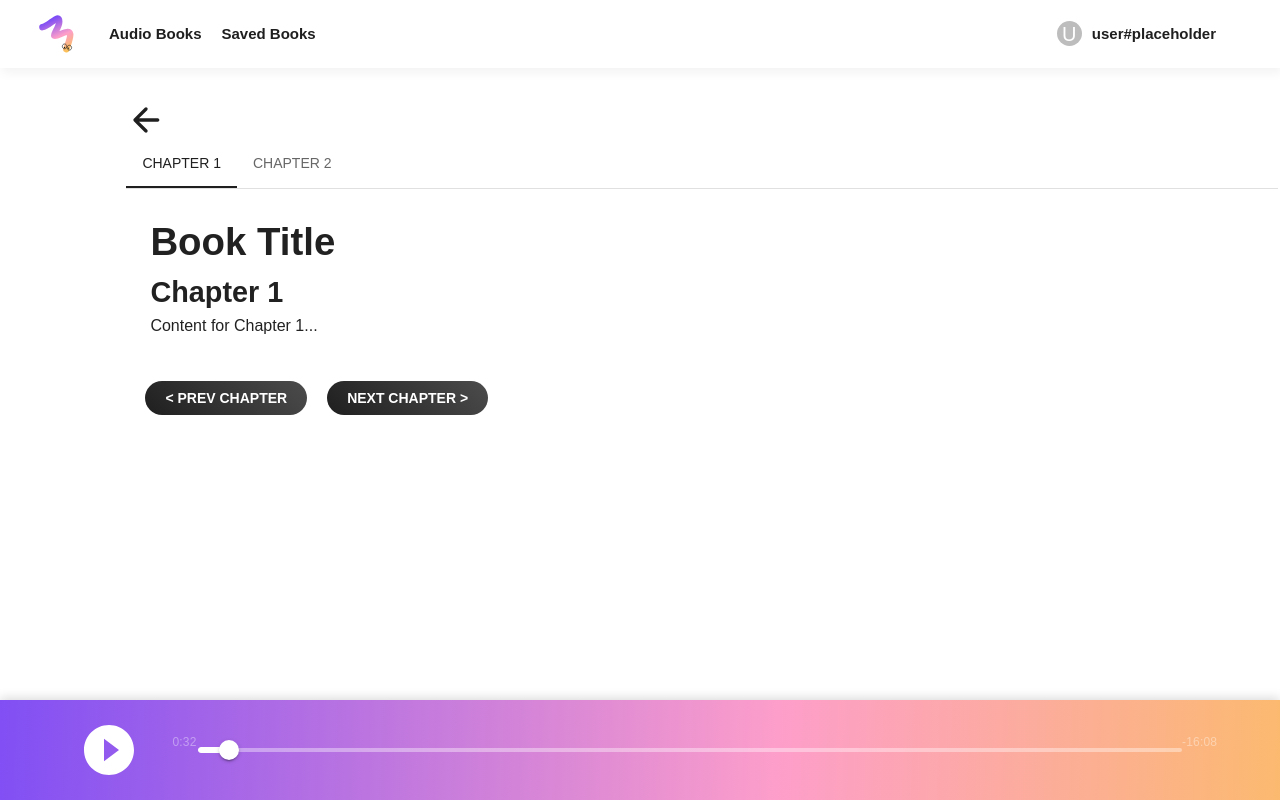
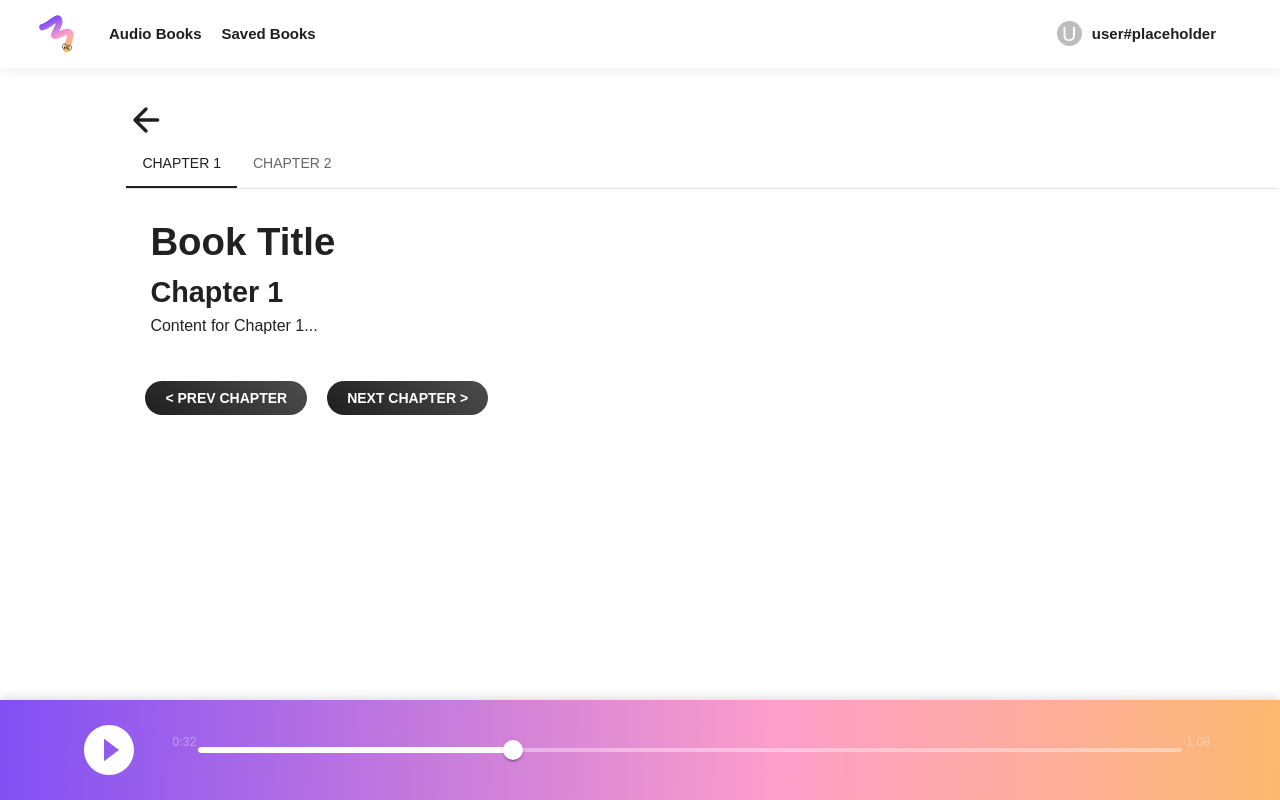
Before and after one commit to Marthenn/wbd-2-spa, a React (Vite) app in the folder spa-app/: page /AudioBooks/1/Read in a window 1280 px wide. Shown: the top 800 px of the page. Built offline with nearby package versions, Linux system fonts and the light colour scheme.

Commit message:
fix: audio per chapter

```diff
--- a/spa-app/src/components/MembershipRequestDialog/SignUpDialog.tsx
+++ b/spa-app/src/components/MembershipRequestDialog/SignUpDialog.tsx
@@ -144,7 +144,7 @@ import {
     return (
       <>
         <Dialog open={open} onClose={handleClose} fullScreen={isSmallScreen}>
-          <DialogTitle>Sign Up</DialogTitle>
+          <DialogTitle>Sign Up for 1 month</DialogTitle>
           <DialogContent>
             <Paper elevation={3} style={{ padding: 20 }}>
               <Box component="form" noValidate sx={{ mt: 3 }}>
--- a/spa-app/src/pages/Read.tsx
+++ b/spa-app/src/pages/Read.tsx
@@ -23,11 +23,15 @@ const chapters = [
     id: '1',
     title: 'Chapter 1',
     content: 'Content for Chapter 1...',
+    audio_url: 'URL_FOR_CHAPTER_2_AUDIO',
+    duration: 100,
   },
   {
     id: '2',
     title: 'Chapter 2',
     content: 'Content for Chapter 2...',
+    audio_url: 'URL_FOR_CHAPTER_2_AUDIO',
+    duration: 100,
   },
   // Add more chapters as needed
 ];
@@ -111,7 +115,7 @@ const Read = () => {
             />
           </Box>
         </Container>
-        <AudioPlayer audio_url="" duration={1000} />
+        <AudioPlayer audio_url={chapters[currentChapterIndex].audio_url} duration={chapters[currentChapterIndex].duration} />
       </ThemeProvider>
     </StyledEngineProvider>
   );
```
